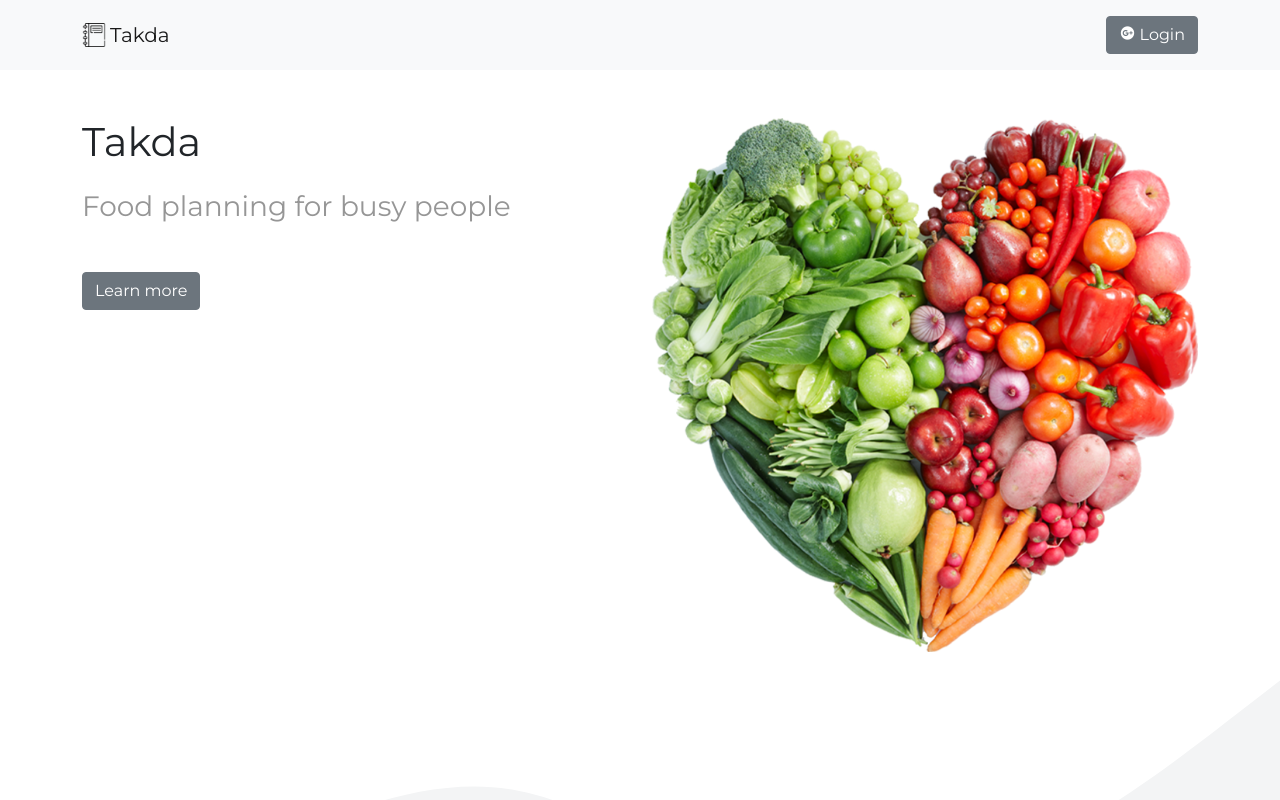
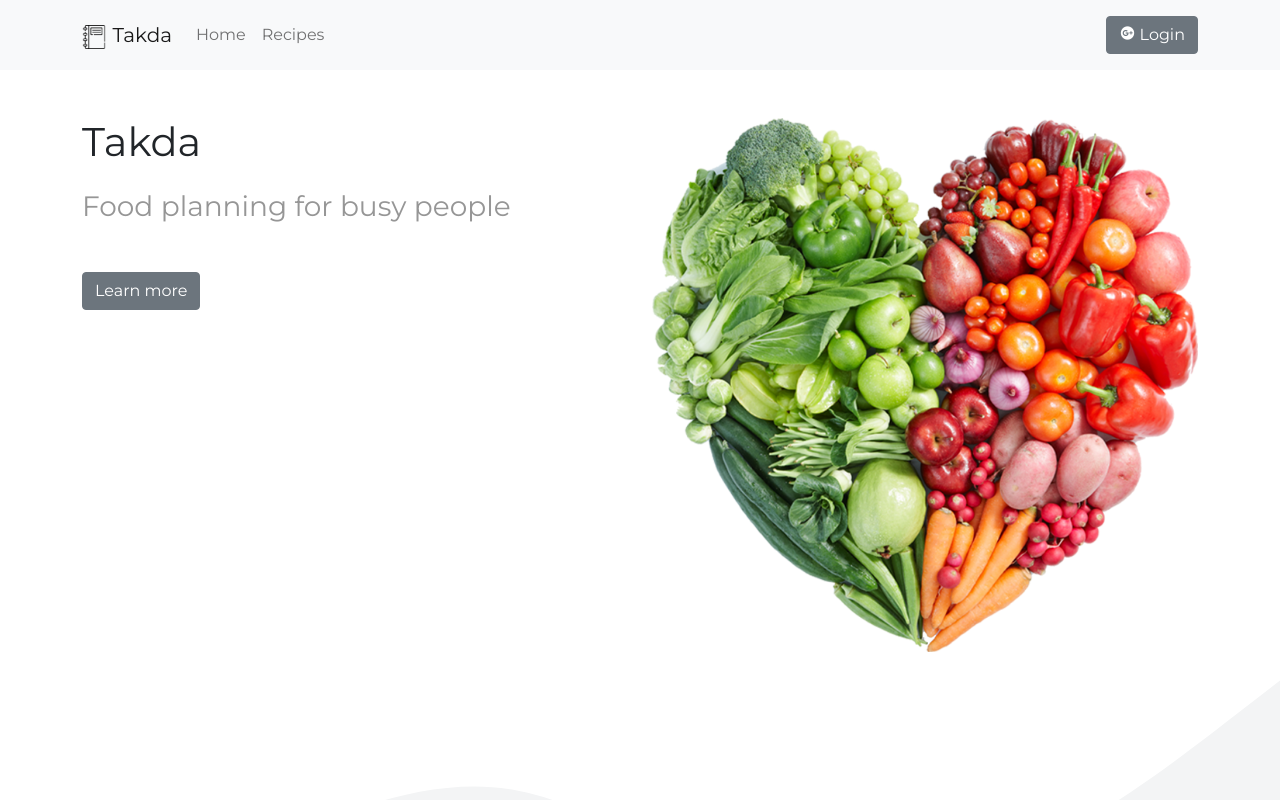
Before and after one commit to Kerubi-5/takda-planner, a React (Create React App) app: page / in a window 1280 px wide. Shown: the top 800 px of the page. Built offline with nearby package versions, Linux system fonts and the light colour scheme; no server answers.

Commit message:
changes nav into appbar to fix error

```diff
--- a/src/App.jsx
+++ b/src/App.jsx
@@ -1,15 +1,15 @@
-import Nav from "./components/Nav";
-
 import "bootstrap/dist/css/bootstrap.min.css";
 
 import { AuthProvider } from "./contexts/AuthContext";
 import AuthGuard from "./containers/AuthGuard";
+import AppBar from "./components/AppBar";
 
 const App = () => {
   return (
     <>
       <AuthProvider>
-        <Nav />
+        <AppBar />
+
         <AuthGuard />
       </AuthProvider>
     </>
--- /dev/null
+++ b/src/components/AppBar.jsx
@@ -0,0 +1,44 @@
+import { Navbar, Container, Nav, Button } from "react-bootstrap";
+import { useAuth } from "../contexts/AuthContext";
+import notebookImg from "../assets/notebook.png";
+
+const AppBar = () => {
+  const { user, googleLogin, logout } = useAuth();
+
+  return (
+    <Navbar bg="light" expand="lg">
+      <Container>
+        <Navbar.Brand className="brand" href="/">
+          <img
+            src={notebookImg}
+            style={{ height: "24px", width: "24px", marginRight: ".40rem" }}
+            alt="Company logo"
+          />
+          Takda
+        </Navbar.Brand>
+
+        <Navbar.Toggle aria-controls="basic-navbar-nav" />
+        <Navbar.Collapse id="basic-navbar-nav">
+          <Nav className="me-auto">
+            <Nav.Link href="/home">Home</Nav.Link>
+            <Nav.Link href="/recipes">Recipes</Nav.Link>
+          </Nav>
+
+          <Navbar.Text>
+            {user ? (
+              <Button variant="secondary" onClick={logout}>
+                <i className="bx bx-exit"></i> Logout
+              </Button>
+            ) : (
+              <Button variant="secondary" onClick={googleLogin}>
+                <i className="bx bxl-google-plus-circle"></i> Login
+              </Button>
+            )}
+          </Navbar.Text>
+        </Navbar.Collapse>
+      </Container>
+    </Navbar>
+  );
+};
+
+export default AppBar;
--- a/src/components/Nav.jsx
+++ /dev/null
@@ -1,35 +0,0 @@
-import { Navbar, Container, Button } from "react-bootstrap";
-import { useAuth } from "../contexts/AuthContext";
-import notebookImg from "../assets/notebook.png";
-const Nav = () => {
-  const { user, googleLogin, logout } = useAuth();
-
-  return (
-    <Navbar bg="light" variant="light">
-      <Container>
-        <img
-          src={notebookImg}
-          style={{ height: "24px", width: "24px", marginRight: ".25rem" }}
-          alt="Company logo"
-        />
-        <Navbar.Brand href="/">Takda</Navbar.Brand>
-        <Navbar.Toggle />
-        <Navbar.Collapse className="justify-content-end">
-          <Navbar.Text>
-            {user ? (
-              <Button variant="danger" onClick={logout}>
-                <i className="bx bx-exit"></i> Logout
-              </Button>
-            ) : (
-              <Button variant="secondary" onClick={googleLogin}>
-                <i className="bx bxl-google-plus-circle"></i> Login
-              </Button>
-            )}
-          </Navbar.Text>
-        </Navbar.Collapse>
-      </Container>
-    </Navbar>
-  );
-};
-
-export default Nav;
```
